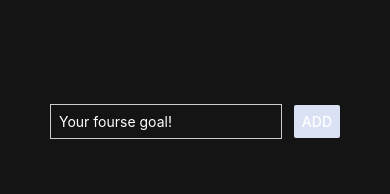
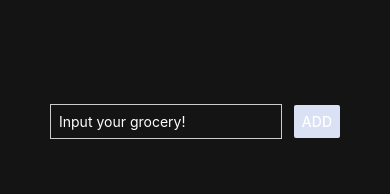
Before and after one commit to rozalinaag/react-native-course, a React Native app: screen / in a window 390 px wide. Shown: the top 194 px of the page. Built offline with nearby package versions, Linux system fonts and the light colour scheme.

Commit message:
placeholder

```diff
--- a/App.js
+++ b/App.js
@@ -18,7 +18,7 @@ export default function App() {
       <View style={styles.inputContainer}>
         <TextInput
           style={styles.textInput}
-          placeholder="Your fourse goal!"
+          placeholder="Input your grocery!"
           onChangeText={goalInputHandler}
         />
         <View style={styles.button}>
```
